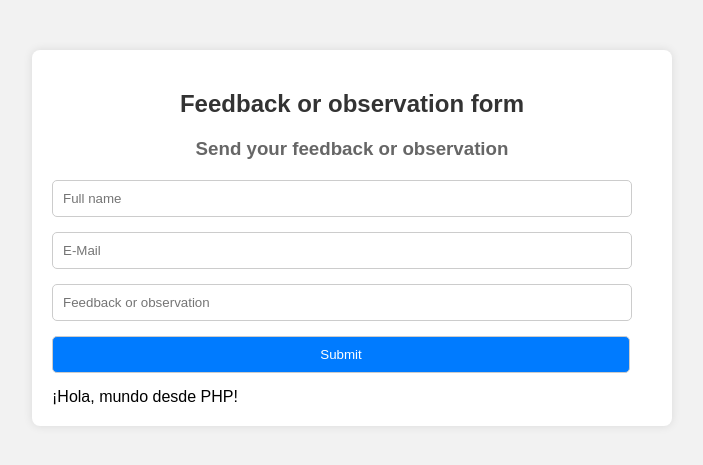
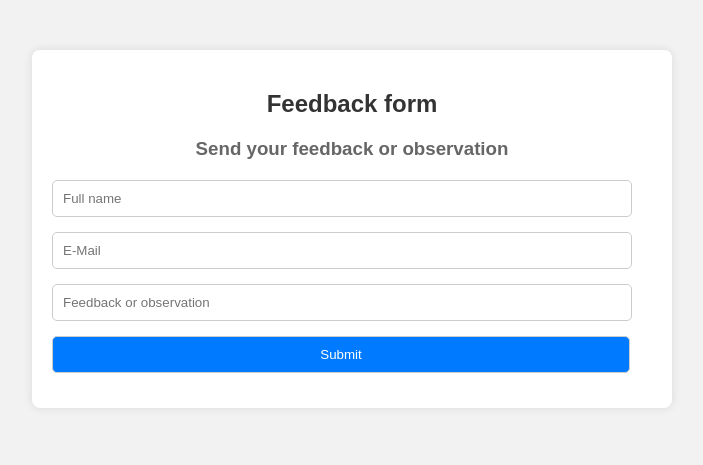
Before and after one commit to ngcddev/ecommercefunctions, a PHP site: page /send_feedbacks.php in a window 1280 px wide. Shown: the top 465 px of the page, without its empty margins (288-991 px from the left). Run offline with PHP 8.4, Linux system fonts and the light colour scheme.

Commit message:
Actulizacion PHP

```diff
--- /dev/null
+++ b/send_feedbacks/con_feedbackDB.php
@@ -0,0 +1,5 @@
+<?php
+
+$conex = mysqli_connect("localhost","root","","registerdb");
+
+?>
--- a/send_feedbacks/register.php
+++ b/send_feedbacks/register.php
@@ -1,14 +1,5 @@
-<!DOCTYPE html>
-<html>
-<head>
-    <title>Ejemplo PHP</title>
-</head>
-<body>
+<?php
 
-<?php
-// Este es un comentario en PHP
-echo "¡Hola, mundo desde PHP!";
+include("con_feedbackDB.php");
+
 ?>
-
-</body>
-</html>
--- a/send_feedbacks/send_feedbacks.php
+++ b/send_feedbacks/send_feedbacks.php
@@ -12,7 +12,7 @@
 
     <div class="container">
 
-        <h2> Feedback or observation form </h2>
+        <h2> Feedback form </h2>
         <form method="post">
             <h3> Send your feedback or observation </h3>
             <input type="text" name="name" placeholder="Full name">
```
